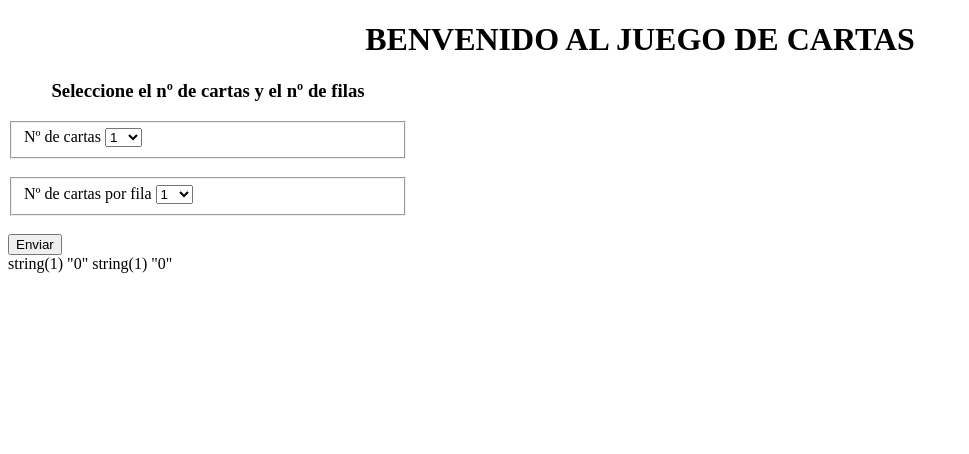
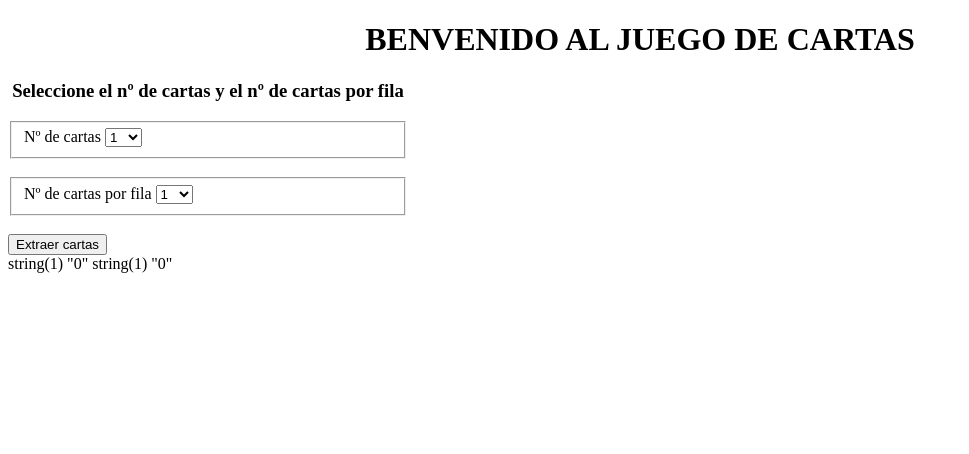
Before and after one commit to samuelcg49/Juego-de-cartas, a PHP site: page /baraja.php in a window 1280 px wide. Shown: the top 454 px of the page, without its empty margins (0-969 px from the left). Run offline with PHP 8.4, Linux system fonts and the light colour scheme.

Commit message:
Creado COmun.php y correcciones ortograficas en baraja.php

```diff
--- a/baraja.php
+++ b/baraja.php
@@ -14,8 +14,10 @@
     <section>
         <!-- Lateral bar with buttons to select charts -->
         <aside>
-            <h3>Seleccione el nº de cartas y el nº de filas</h3>
+            <h3>Seleccione el nº de cartas y el nº de cartas por fila</h3>
 <?php
+    require ("./comun.php");
+
     if(isset($_POST['nc'])){} else {
         $_POST['cf'] = "0";
         $_POST['nc'] = "0";
@@ -48,12 +50,15 @@ printf("<form action='%s' method='POST'>", $_SERVER["PHP_SELF"]);
                 </select>
             </fieldset>
                 <br>
-            <input type="submit" name='Enviar' value='Enviar'>
+            <input type="submit" name='Enviar' value='Extraer cartas'>
 
          </form>
             <table>
                 <?php
                 var_dump($nc, $cf);
+
+
+
                 if ( empty($_POST['Enviar']) ){
 
                    printf("");
@@ -71,11 +76,15 @@ printf("<form action='%s' method='POST'>", $_SERVER["PHP_SELF"]);
                         do{
                             printf("<tr>");
                                         for($i = 0; $i < $cf ; $i++){
+
+                                                $aleat1 = rand(1, 10-1);
+                                                $aleat2 = rand(1, 4-1);
+
                                             if($contador2 >= $nc){
                                                 printf("");
                                             }else {
                                                 $contador2++;
-                                                printf("<td>Carta %s</td>", $contador2);
+                                                printf("<td> %s de %s</td>", $cartas[0][$aleat1], $cartas[1][$aleat2]);
                                             }
                                         }
                             printf("</tr>", $contador+1);
--- /dev/null
+++ b/comun.php
@@ -0,0 +1,10 @@
+<?php
+
+$cartas = array(
+    array ("As","Dos","Tres","Cuatro","Cinco","Seis","Siete","Sota","Caballo","Rey"),
+    array ("Oros","Copas","Espadas","Bastos")
+);
+
+
+
+?>
```
